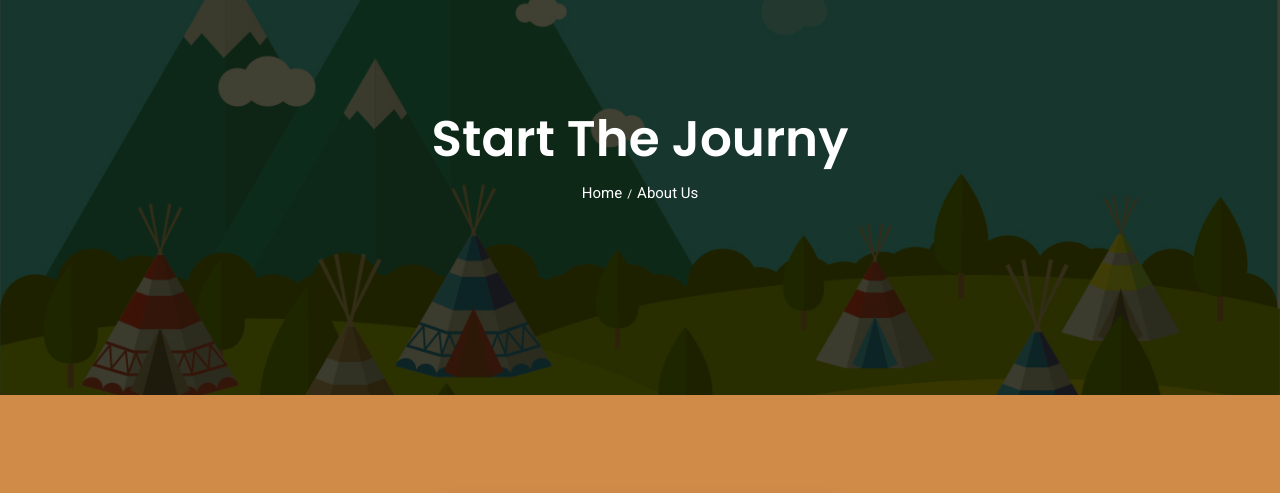
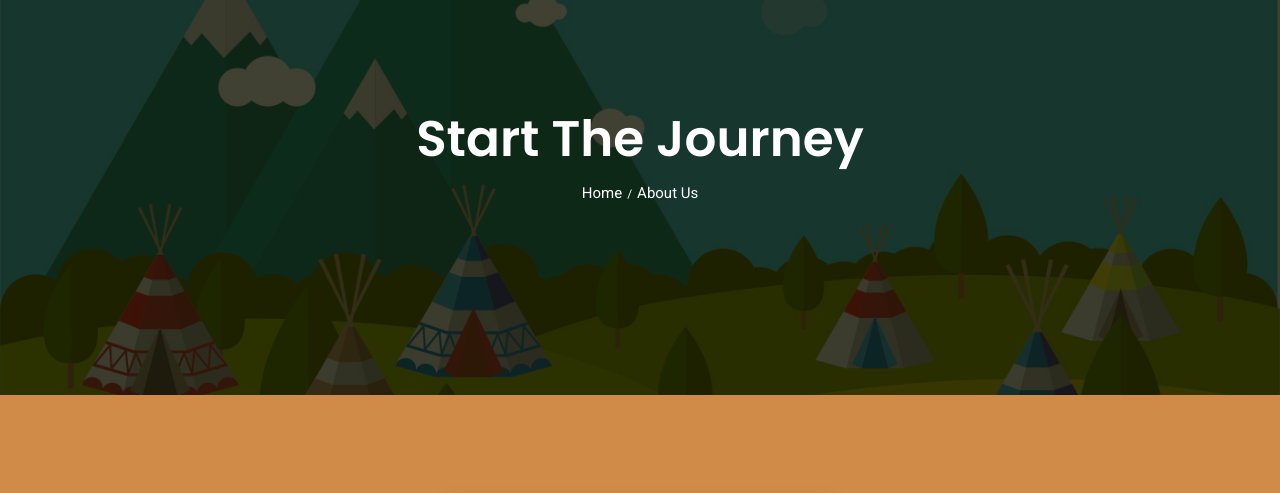
Before and after one commit to KleiAliaj/Totem, a plain HTML site: page about.html in a window 1280 px wide. Shown: the part 79-572 px from the top of the page. Drawn offline with Linux system fonts and the light colour scheme.

Commit message:
7th Commit

```diff
--- a/about.html
+++ b/about.html
@@ -208,7 +208,7 @@ body {
                 <div class="col-lg-12">
                     <div class="breadcrumb_iner text-center">
                         <div class="breadcrumb_iner_item">
-                            <h2>Start the Journy</h2>
+                            <h2>Start the Journey</h2>
                             <p >Home<span>/</span>About Us</p>
                         </div>
                     </div>
```
Also changed, not shown: index.html (+1 -1 lines).
